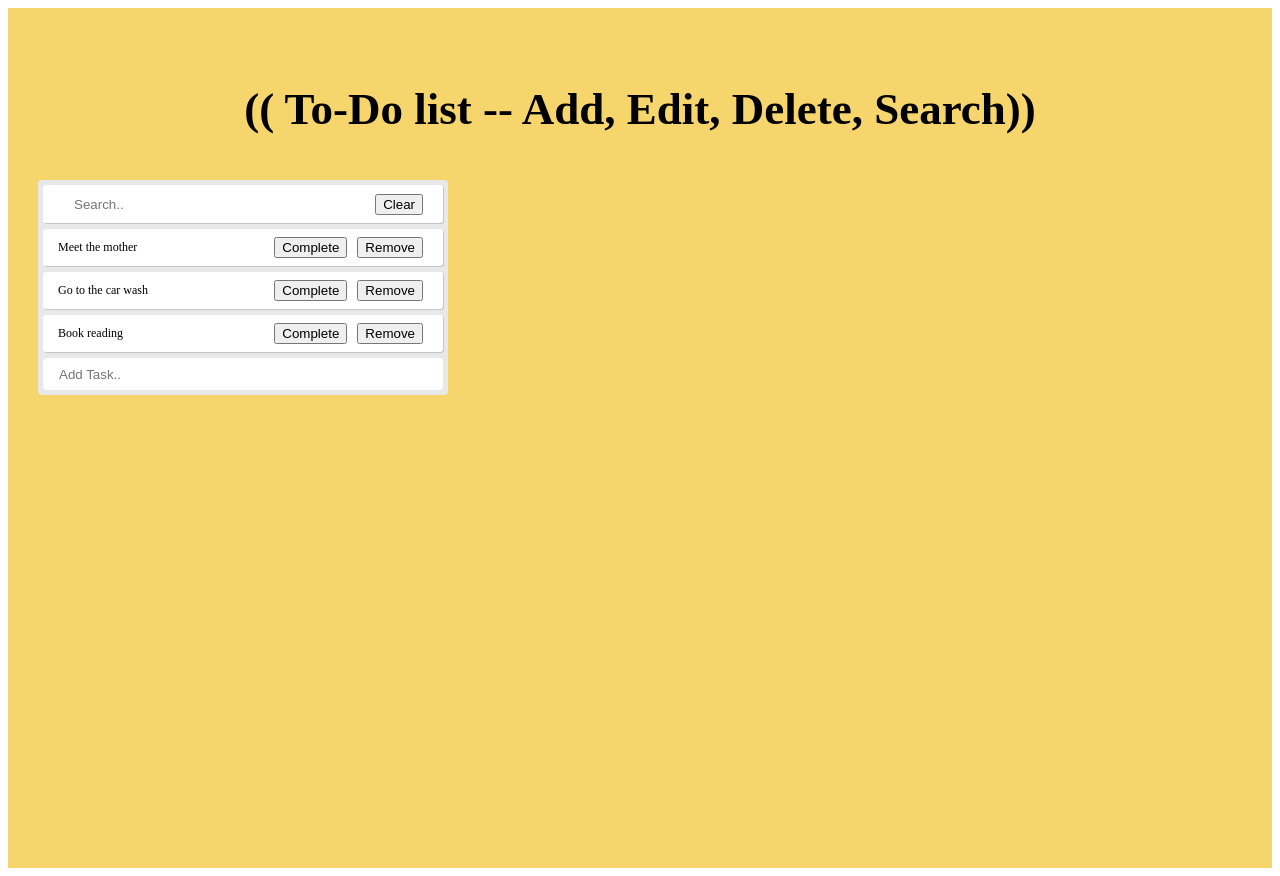
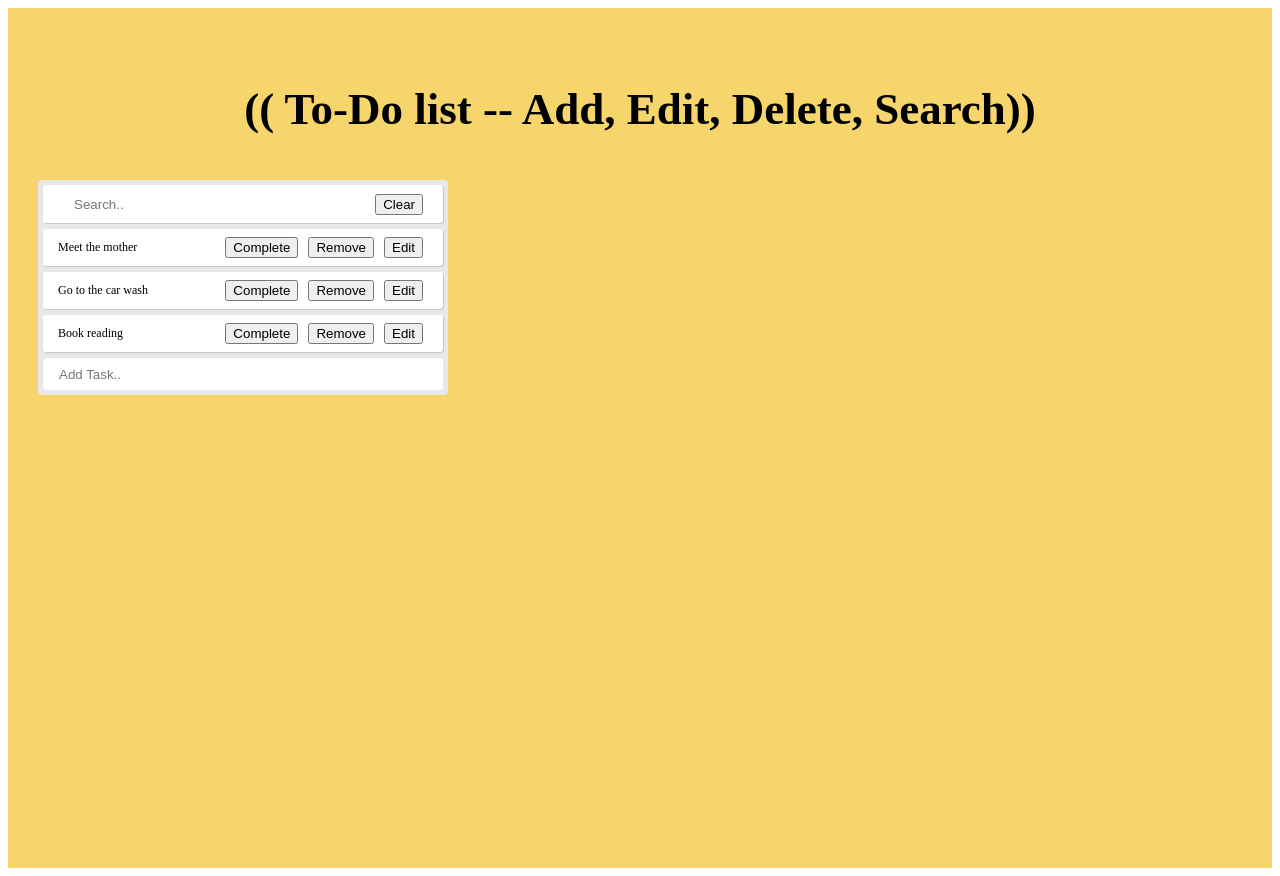
Before and after one commit to ImanPlus/Todo-List, a React (Create React App) app: page / in a window 1280 px wide. Built offline with nearby package versions, Linux system fonts and the light colour scheme.

Commit message:
add a edit button and and send value to App.js

```diff
--- a/src/Component/TodoList.js
+++ b/src/Component/TodoList.js
@@ -1,6 +1,6 @@
 import React from "react";
 
-export default function TodoList({index, todo, isComplete, toRemove, toUrlImage}) {
+export default function TodoList({index, todo, isComplete, toRemove, toUrlImage, toEdit, toIndexEdit}) {
   return (
     <div className="todo">
       <div style={{textDecoration: todo.isComplete ? 'line-through' : ''}}>
@@ -16,6 +16,11 @@ export default function TodoList({index, todo, isComplete, toRemove, toUrlImage}
           toRemove(index)
         }}>Remove
         </button>
+        <button className="button" onClick={() => {
+          toEdit(todo)
+          toIndexEdit(index)
+        }}>Edit
+        </button>
       </div>
     </div>
   )
```
